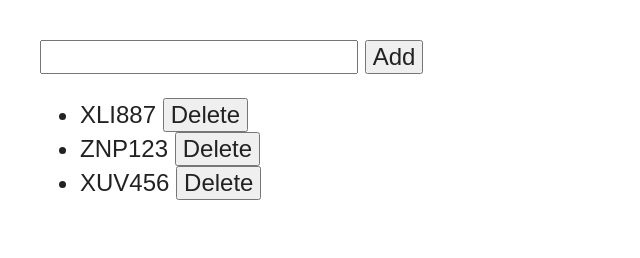
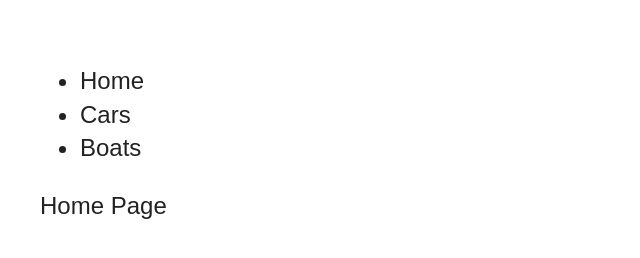
Before and after one commit to lukazorc/Udemy-Backbone-Tutorial, a plain HTML site: page index.html in a window 1280 px wide. Shown: the whole page, without its empty margins (0-640 px from the left). Drawn offline with Linux system fonts and the light colour scheme.

Commit message:
Routers part completed

```diff
--- a/index.html
+++ b/index.html
@@ -14,7 +14,17 @@
         <script src="js/lib/modernizr-2.6.2.min.js"></script>
     </head>
     <body>
-        <div id="newVehicleContainer"></div>
+    <ul id="nav">
+            <li>
+                <a data-url="">Home</a>
+            </li>
+            <li>
+                <a data-url="/cars">Cars</a>
+            </li>
+            <li>
+                <a data-url="/boats">Boats</a>
+            </li>
+        </ul>
         <div id="container"></div>
         <script src="js/lib/jquery-min.js"></script>
         <script src="js/lib/underscore-min.js"></script>
--- a/js/main.js
+++ b/js/main.js
@@ -26,11 +26,11 @@ var Vehicles = Backbone.Collection.extend({
     model: Vehicle
 });
 
-// var cars = new Vehicles ([
-//     new Car ({ registrationNumber: 'XLI887', colour: 'Blue' }),
-//     new Car ({ registrationNumber: 'ZNP123', colour: 'Blue' }),
-//     new Car ({ registrationNumber: 'XUV456', colour: 'Gray' })
-// ]);
+var cars = new Vehicles ([
+    new Car ({ registrationNumber: 'XLI887', colour: 'Blue' }),
+    new Car ({ registrationNumber: 'ZNP123', colour: 'Blue' }),
+    new Car ({ registrationNumber: 'XUV456', colour: 'Gray' })
+]);
 
 
 
@@ -93,20 +93,16 @@ var VehiclesView = Backbone.View.extend({
     },
 
     render: function()  {
-        var self = this;
         this.collection.each(function(vehicle){
-            var vehicleView = new VehicleView({model: vehicle, bus: self.bus});
-            self.$el.append(vehicleView.render().$el);
+            var vehicleView = new VehicleView({model: vehicle });
+            this.$el.append(vehicleView.render().$el);
         }, this);
+
         return this;
     }
 });
 
-// var vehiclesView = new VehiclesView({ collection: vehicles, bus: bus });
-// $("#container").html(vehiclesView.render().$el);
-
 var NewVehicleView = Backbone.View.extend({
-
     events:{
         "click .add": "addNewCar"
     },
@@ -125,20 +121,124 @@ var NewVehicleView = Backbone.View.extend({
         var registrationNumber = input.val();
         bus.trigger("carAdded", registrationNumber);
 
+        // It's the responsibility of this view to clear its text box
         input.val("");
     }
 });
 
-// var newVehiclesView = new NewVehicleView({ model: vehicle, bus: bus });
-
-
-
-var vehicles = new Vehicles ([
+var cars = new Vehicles ([
     new Vehicle ({ registrationNumber: 'XLI887', color: "Blue" }),
     new Vehicle ({ registrationNumber: 'ZNP123', color: "Blue"  }),
     new Vehicle ({ registrationNumber: 'XUV456', color: "Gray"  })
 ]);
 
-$("#container")
-            .append(new NewVehicleView().render().$el)
-            .append(new VehiclesView({ collection: vehicles }).render().$el);
+var boats = new Vehicles ([
+    new Vehicle ({ registrationNumber: 'boat1', color: "Green" }),
+    new Vehicle ({ registrationNumber: 'boat2', color: "White"  }),
+    new Vehicle ({ registrationNumber: 'boat3', color: "Yellow"  })
+]);
+
+// $("#container")
+//             .append(new NewVehicleView().render().$el)
+//             .append(new VehiclesView({ collection: vehicles }).render().$el);
+
+
+var CarsView = Backbone.View.extend({
+    // render: function(cars){
+    //     this.$el.html(cars);
+
+    //     return this;
+    // },
+
+    render: function()  {
+        this.collection.each(function(vehicle){
+            var vehicleView = new VehicleView({model: vehicle });
+            this.$el.append(vehicleView.render().$el);
+        }, this);
+
+        return this;
+    }
+});
+
+
+var BoatsView = Backbone.View.extend({
+    // render: function(boats){
+    //     this.$el.html(boats);
+
+    //     return this;
+    // }
+
+    render: function()  {
+        this.collection.each(function(boat){
+            var vehicleView = new VehicleView({model: boat });
+            this.$el.append(vehicleView.render().$el);
+        }, this);
+
+        return this;
+    }
+});
+
+var HomeView = Backbone.View.extend({
+    render: function(){
+        this.$el.html("Home Page");
+
+        return this;
+    }
+});
+
+var AppRouter = Backbone.Router.extend({
+    routes: {
+        "": "homeView",
+        "cars": "viewCars",
+        "boats": "viewBoats",
+        "*other": "defaultRoute"
+
+    },
+    homeView: function() {
+        this.loadView(new HomeView());
+    },
+
+    viewCars: function() {
+        this.loadView(new CarsView({ collection: cars }));
+    },
+
+    viewBoats: function() {
+        this.loadView(new BoatsView({ collection: boats }));
+    },
+
+    // We use this method to prevent memory leaks. When you replace
+	// the content of a DOM element with a new view, the old view is
+	// still in the memory. So, we need to remove it explicitly.
+	//
+	// Here we use a private field (_currentView) to keep track of the
+	// current view.
+	loadView: function(view){
+		// If the currentView is set, remove it explicitly.
+		if (this._currentView) {
+			this._currentView.remove();
+		}
+
+		$("#container").html(view.render().$el);
+
+		this._currentView = view;
+    },
+
+	defaultRoute: function(){
+    }
+});
+
+var router = new AppRouter();
+Backbone.history.start();
+
+var NavView = Backbone.View.extend({
+    events: {
+        "click": "onClick"
+    },
+
+    onClick: function(e){
+        var $li = $(e.target);
+        router.navigate($li.attr("data-url"), {trigger:true});
+    }
+});
+
+var navView = new NavView({el: "#nav"});
```
